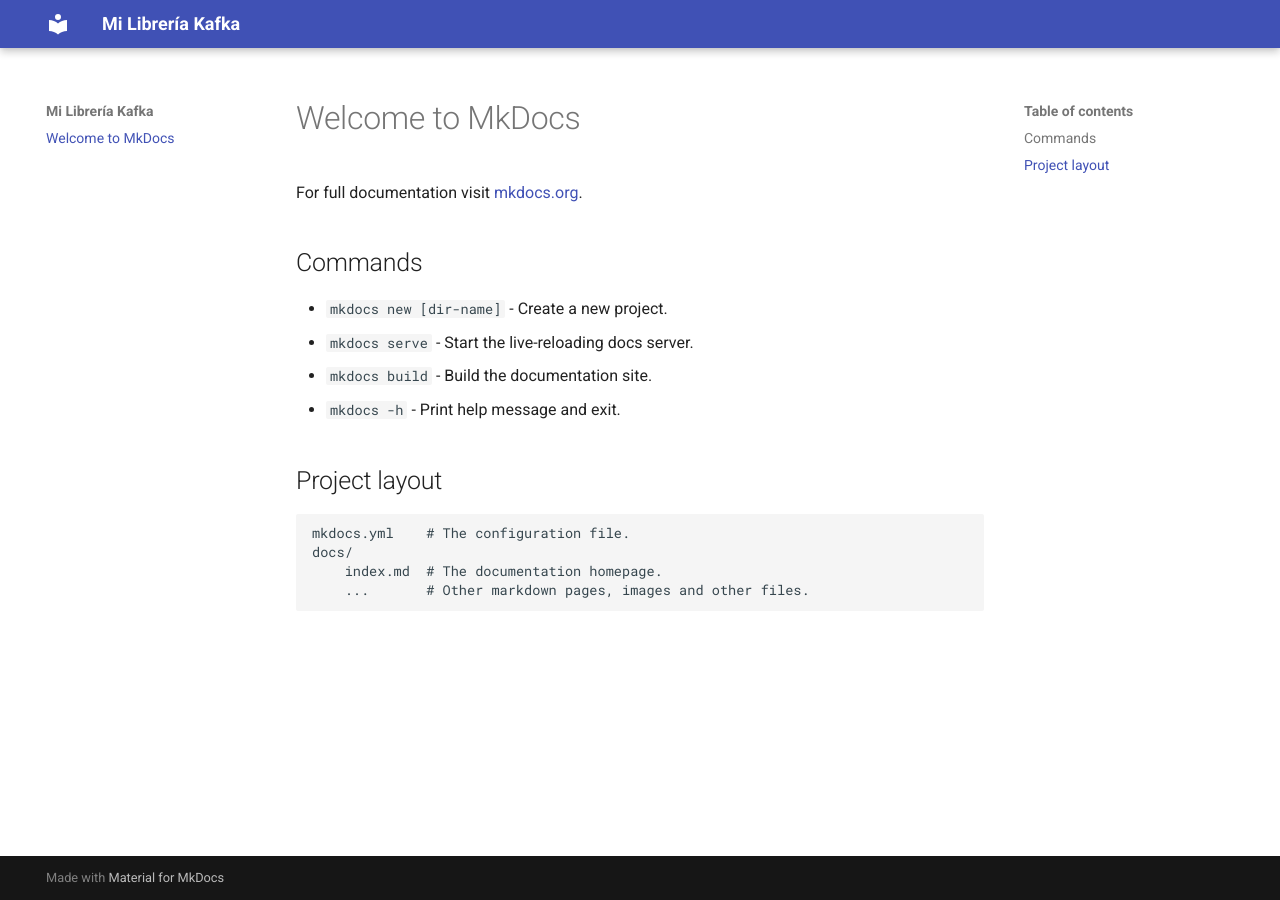
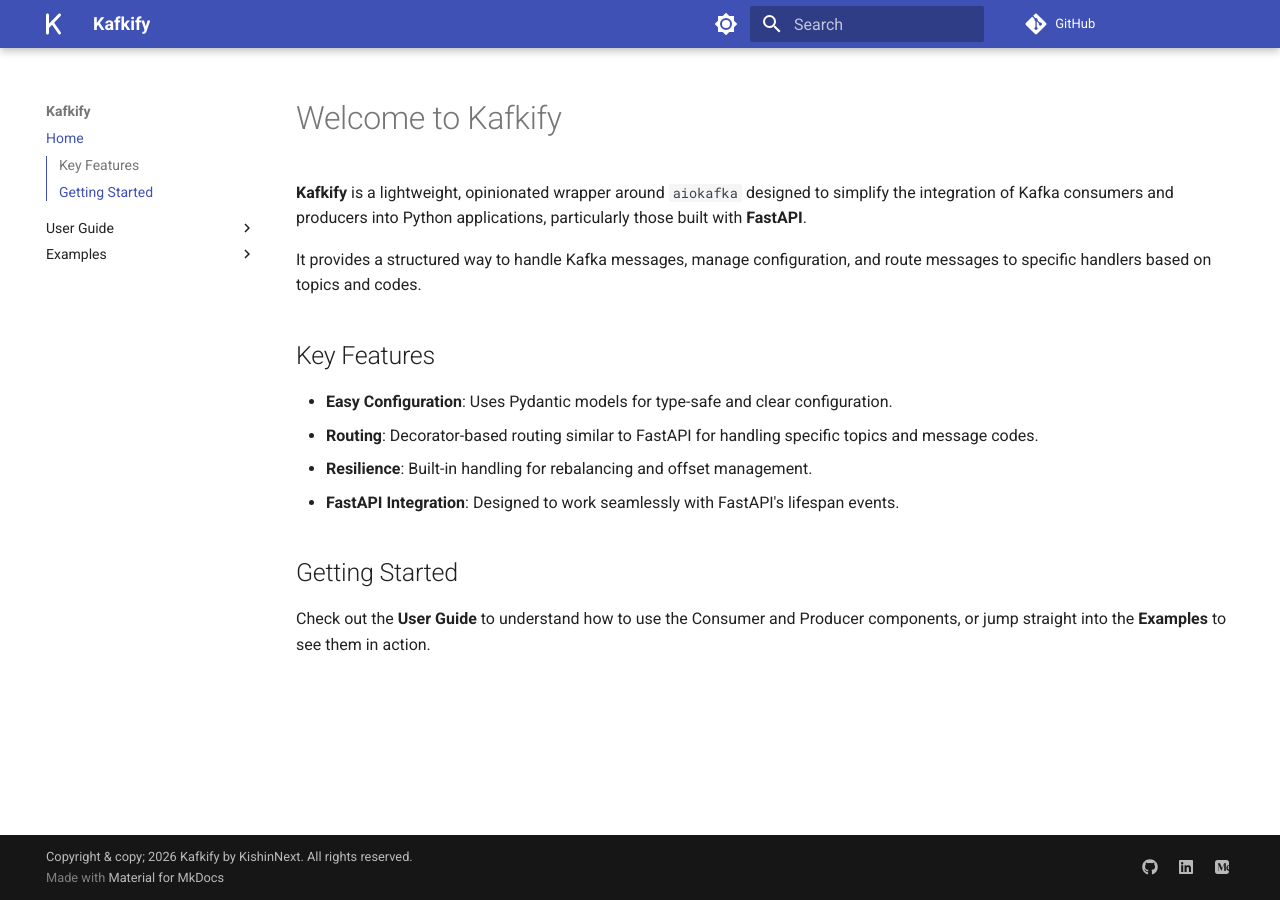
Before and after one commit to KishinNext/kafkify, an MkDocs documentation site: the page built from docs/index.md, in a window 1280 px wide. Built offline with MkDocs 1.6.1 and Material for MkDocs 9.7.7, drawn with Linux system fonts in a browser that asks for light colours; comment, search, counter and statistics services are not loaded.

Commit message:
feat: add docs and github actions

```diff
--- a/docs/index.md
+++ b/docs/index.md
@@ -1,17 +1,16 @@
-# Welcome to MkDocs
+# Welcome to Kafkify
 
-For full documentation visit [mkdocs.org](https://www.mkdocs.org).
+**Kafkify** is a lightweight, opinionated wrapper around `aiokafka` designed to simplify the integration of Kafka consumers and producers into Python applications, particularly those built with **FastAPI**.
 
-## Commands
+It provides a structured way to handle Kafka messages, manage configuration, and route messages to specific handlers based on topics and codes.
 
-* `mkdocs new [dir-name]` - Create a new project.
-* `mkdocs serve` - Start the live-reloading docs server.
-* `mkdocs build` - Build the documentation site.
-* `mkdocs -h` - Print help message and exit.
+## Key Features
 
-## Project layout
+*   **Easy Configuration**: Uses Pydantic models for type-safe and clear configuration.
+*   **Routing**: Decorator-based routing similar to FastAPI for handling specific topics and message codes.
+*   **Resilience**: Built-in handling for rebalancing and offset management.
+*   **FastAPI Integration**: Designed to work seamlessly with FastAPI's lifespan events.
 
-    mkdocs.yml    # The configuration file.
-    docs/
-        index.md  # The documentation homepage.
-        ...       # Other markdown pages, images and other files.
+## Getting Started
+
+Check out the **User Guide** to understand how to use the Consumer and Producer components, or jump straight into the **Examples** to see them in action.
--- a/mkdocs.yml
+++ b/mkdocs.yml
@@ -1,6 +1,77 @@
-site_name: Mi Librería Kafka
+site_name: Kafkify
+
 theme:
   name: material
+  font:
+    text: Roboto
+    code: Roboto Mono
+  icon:
+    logo: fontawesome/solid/k
+  features:
+    - toc.integrate
+    - search.suggest
+    - content.code.copy
+  palette:
+    - media: "(prefers-color-scheme: light)"
+      scheme: default
+      toggle:
+        icon: material/brightness-7
+        name: Switch to dark mode
+      primary: indigo
+      accent: deep orange
+
+    - media: "(prefers-color-scheme: dark)"
+      scheme: slate
+      toggle:
+        icon: material/brightness-4
+        name: Switch to light mode
+      primary: indigo
+      accent: deep orange
+
+nav:
+  - Home: index.md
+  - User Guide:
+    - Consumer: consumer.md
+    - Producer: producer.md
+  - Examples:
+    - Consumer Example: examples/consumer.md
+    - Producer Example: examples/producer.md
 
 plugins:
-  - mkdocstrings
+  - mkdocstrings:
+  - search
+
+markdown_extensions:
+  - attr_list
+  - pymdownx.emoji:
+      emoji_index: !!python/name:material.extensions.emoji.twemoji
+      emoji_generator: !!python/name:material.extensions.emoji.to_svg
+  - pymdownx.highlight:
+      anchor_linenums: true
+      line_spans: __span
+      pygments_lang_class: true
+  - pymdownx.inlinehilite
+  - pymdownx.snippets
+  - pymdownx.superfences:
+      custom_fences:
+        - name: mermaid
+          class: mermaid
+          format: !!python/name:pymdownx.superfences.fence_code_format
+  - pymdownx.tabbed:
+      alternate_style: true
+  - admonition
+  - pymdownx.details
+
+extra:
+  # version:
+  #   provider: mike
+  social:
+    - icon: fontawesome/brands/github
+      link: https://https://github.com/KishinNext
+    - icon: fontawesome/brands/linkedin
+      link: https://www.linkedin.com/in/wilmermelgarejo/
+    - icon: fontawesome/brands/medium-m
+      link: https://medium.com/@biohazerimperion
+
+repo_url: https://github.com/KishinNext/kafkify
+copyright: Copyright & copy; 2026 Kafkify by KishinNext. All rights reserved.
--- a/pyproject.toml
+++ b/pyproject.toml
@@ -1,7 +1,7 @@
 [project]
-name = "kafka"
+name = "kafkify"
 version = "0.1.0"
-description = "Add your description here"
+description = "A useful library for quick Kafka implementation in Python"
 readme = "README.md"
 requires-python = ">=3.13"
 dependencies = [
@@ -13,6 +13,7 @@
     "mkdocs>=1.6.1",
     "mkdocs-material>=9.7.1",
     "mkdocstrings>=1.0.3",
+    "mkdocstrings-python>=2.0.2",
     "pydash>=8.0.5",
     "python-json-logger>=4.0.0",
     "pyyaml>=6.0.3",
```
Also changed, not shown: docs/consumer.md (added, +111 -0 lines), docs/examples/consumer.md (added, +100 -0 lines), docs/examples/producer.md (added, +82 -0 lines), docs/producer.md (added, +62 -0 lines), 4 other files.
